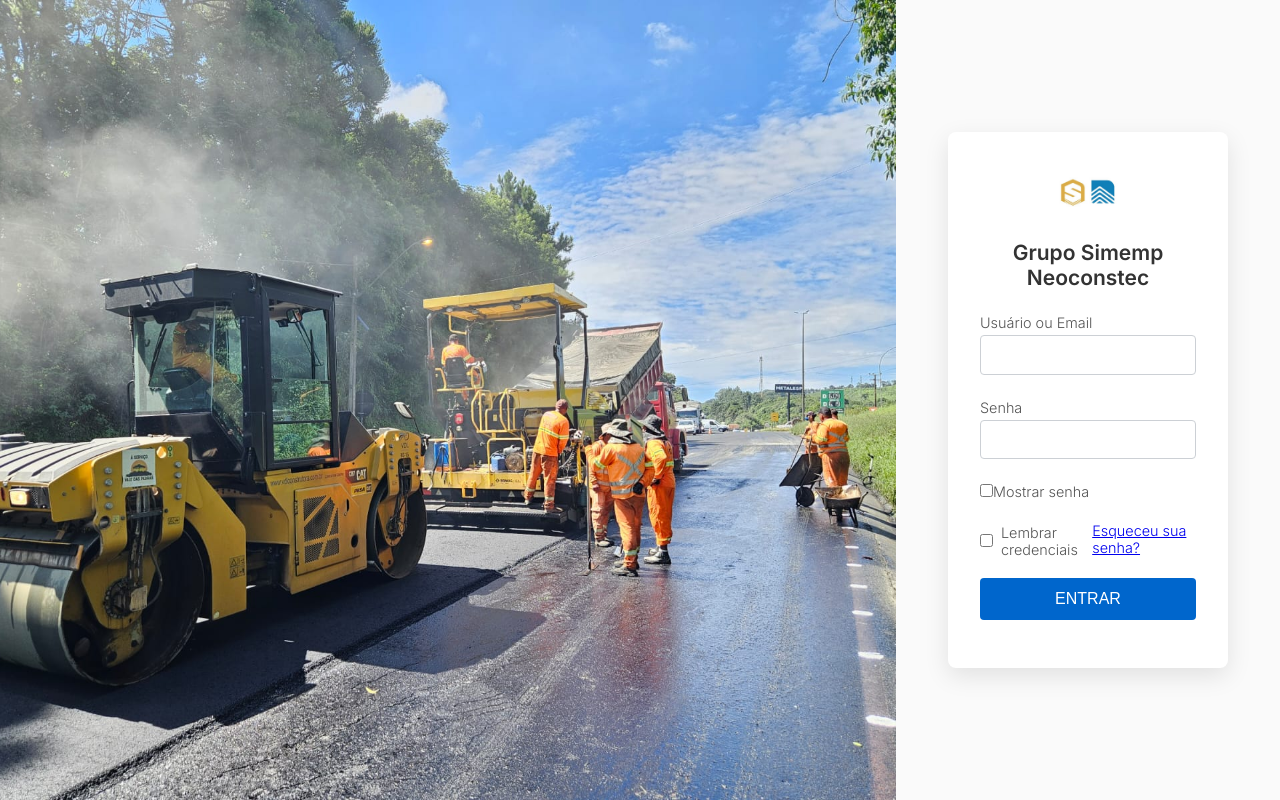
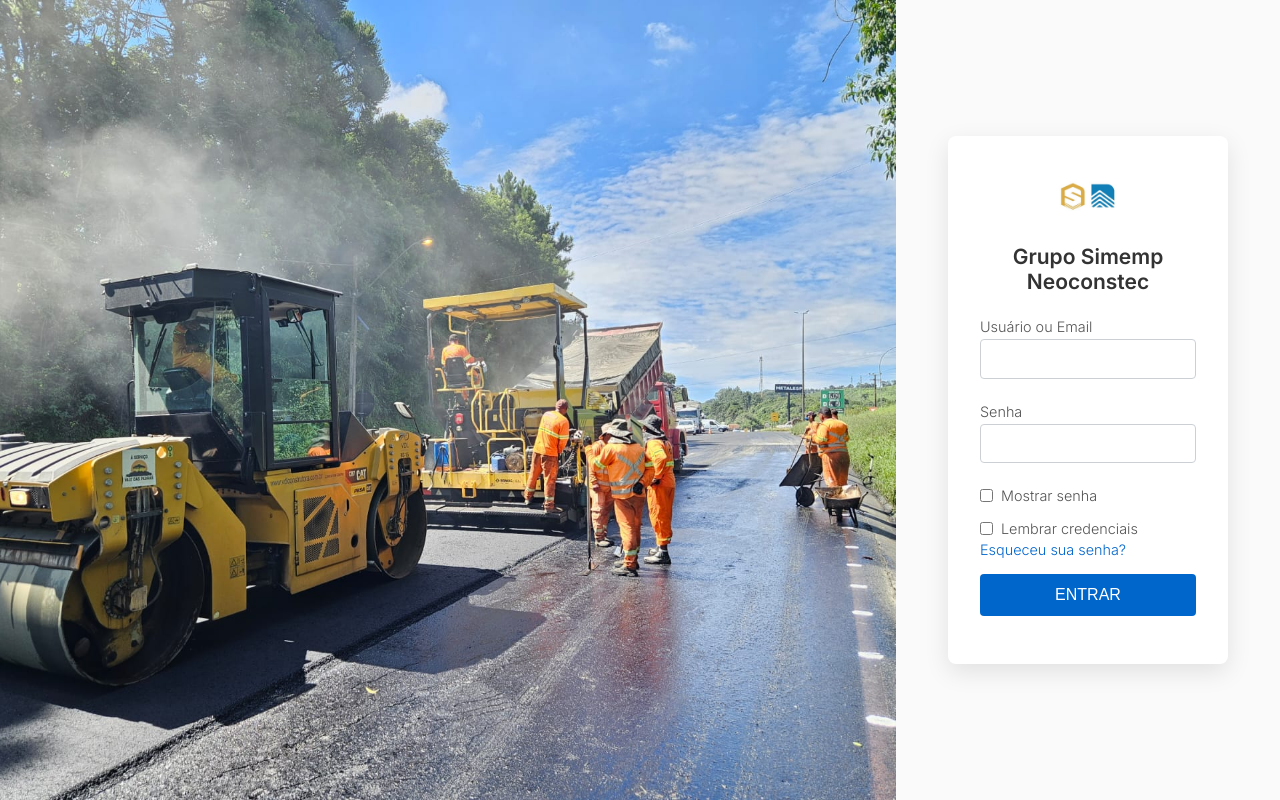
Before and after one commit to Suchmanouski/SistemaV1, a React (Create React App) app: page / in a window 1280 px wide. Built offline with nearby package versions, Linux system fonts and the light colour scheme.

Commit message:
Refatora Login: novo layout, email e lembrar credenciais

```diff
--- a/src/Paginas/00 - Login/Login.css
+++ b/src/Paginas/00 - Login/Login.css
@@ -1,4 +1,4 @@
-/* Login.css */
+/* src/Paginas/00 - Login/Login.css */
 
 .login-page {
   display: flex;
@@ -7,12 +7,15 @@
   overflow: hidden;
 }
 
+/* ---- 70% para a imagem ---- */
 .login-left {
-  width: 70%;                /* 70% para a imagem */
+  flex: none;          /* tira o flex:1 */
+  width: 70% !important;
   height: 100%;
   position: relative;
 }
 
+/* slide de fundos */
 .login-fundo {
   position: absolute;
   top: 0; left: 0;
@@ -21,13 +24,14 @@
   opacity: 0;
   transition: opacity 0.8s ease-in-out;
 }
-
 .login-fundo.ativo {
   opacity: 1;
 }
 
+/* ---- 30% para o form ---- */
 .login-right {
-  width: 30%;                /* 30% para o form */
+  flex: none;          /* tira o flex:1 */
+  width: 30% !important;
   height: 100%;
   display: flex;
   align-items: center;
@@ -35,8 +39,9 @@
   background: rgba(250,250,250,0.95);
 }
 
+/* Caixa de login */
 .login-box {
-  background: white;
+  background: #fff;
   padding: 2rem;
   max-width: 280px;
   width: 100%;
@@ -67,52 +72,57 @@
   margin-bottom: 1rem;
 }
 
+/* “Mostrar senha” e “Lembrar credenciais” */
+.show-password,
 .login-extras {
-  display: flex;
-  justify-content: space-between;
-  align-items: center;
+  font-size: 0.9rem;
   margin-bottom: 1rem;
-  font-size: 0.9rem;
 }
-
+.show-password label,
 .login-extras label {
   display: flex;
   align-items: center;
 }
-
-.login-extras input[type="checkbox"] {
+.show-password input,
+.login-extras input {
   margin-right: 0.5rem;
 }
 
-.show-password {
-  margin-bottom: 1rem;
+/* Link “Esqueceu senha?” */
+.link-esqueci {
   font-size: 0.9rem;
+  color: #0066cc;
+  text-decoration: none;
+}
+.link-esqueci:hover {
+  text-decoration: underline;
 }
 
+/* Botão Entrar */
 .login-btn {
   width: 100%;
   padding: 0.75rem;
   background: #0066cc;
-  color: white;
+  color: #fff;
   border: none;
   border-radius: 4px;
   font-size: 1rem;
   cursor: pointer;
   margin-bottom: 1rem;
 }
-
 .login-btn:hover {
   background: #005bb5;
 }
 
+/* Esconde totalmente “Criar conta” */
+.login-cadastro {
+  display: none;
+}
+
+/* Erro de login */
 .login-erro {
   color: #c00;
   font-size: 0.9rem;
   margin-bottom: 1rem;
   text-align: left;
 }
-
-/* Esconde o link de cadastro */
-.login-cadastro {
-  display: none;
-}
```
